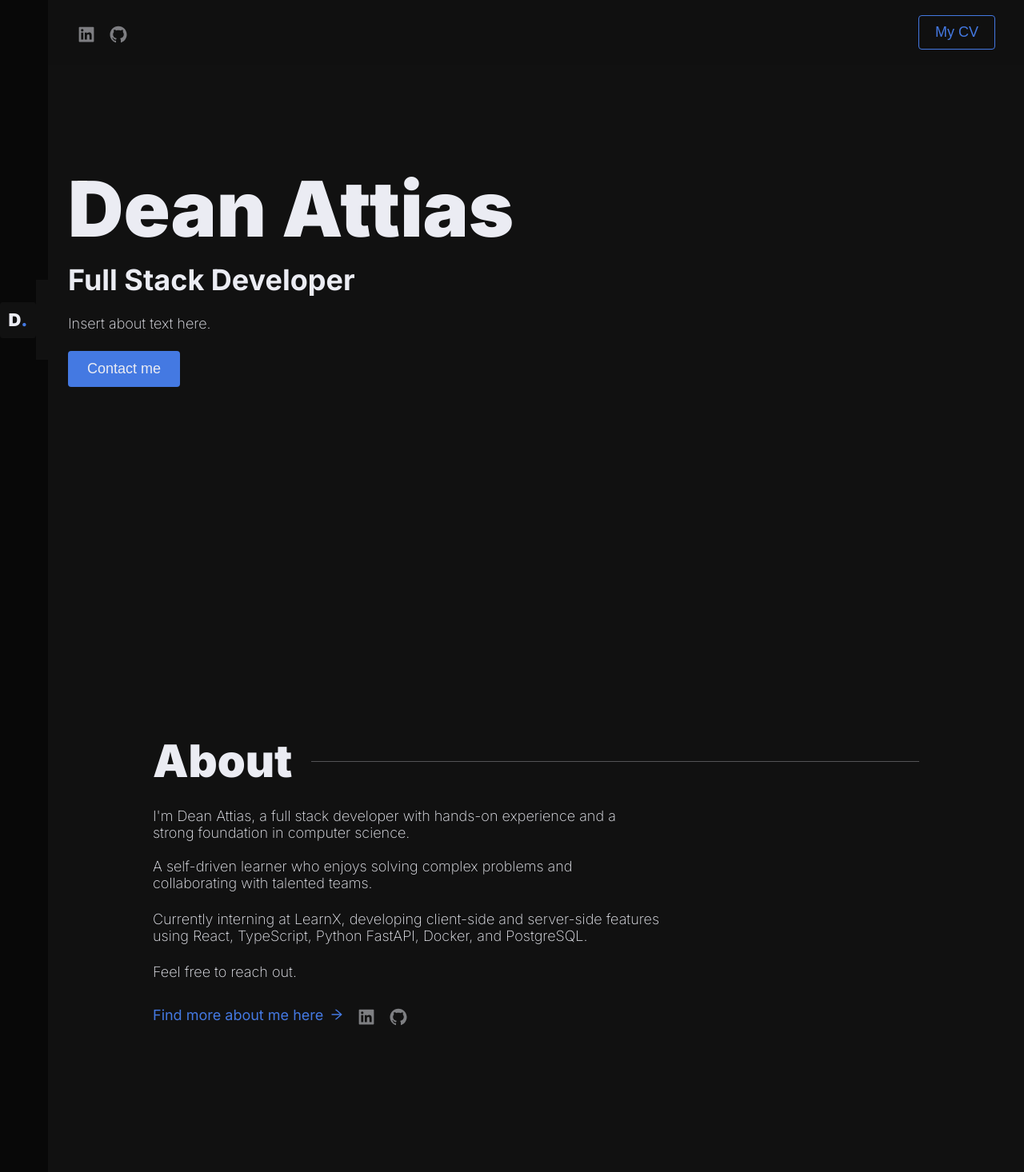
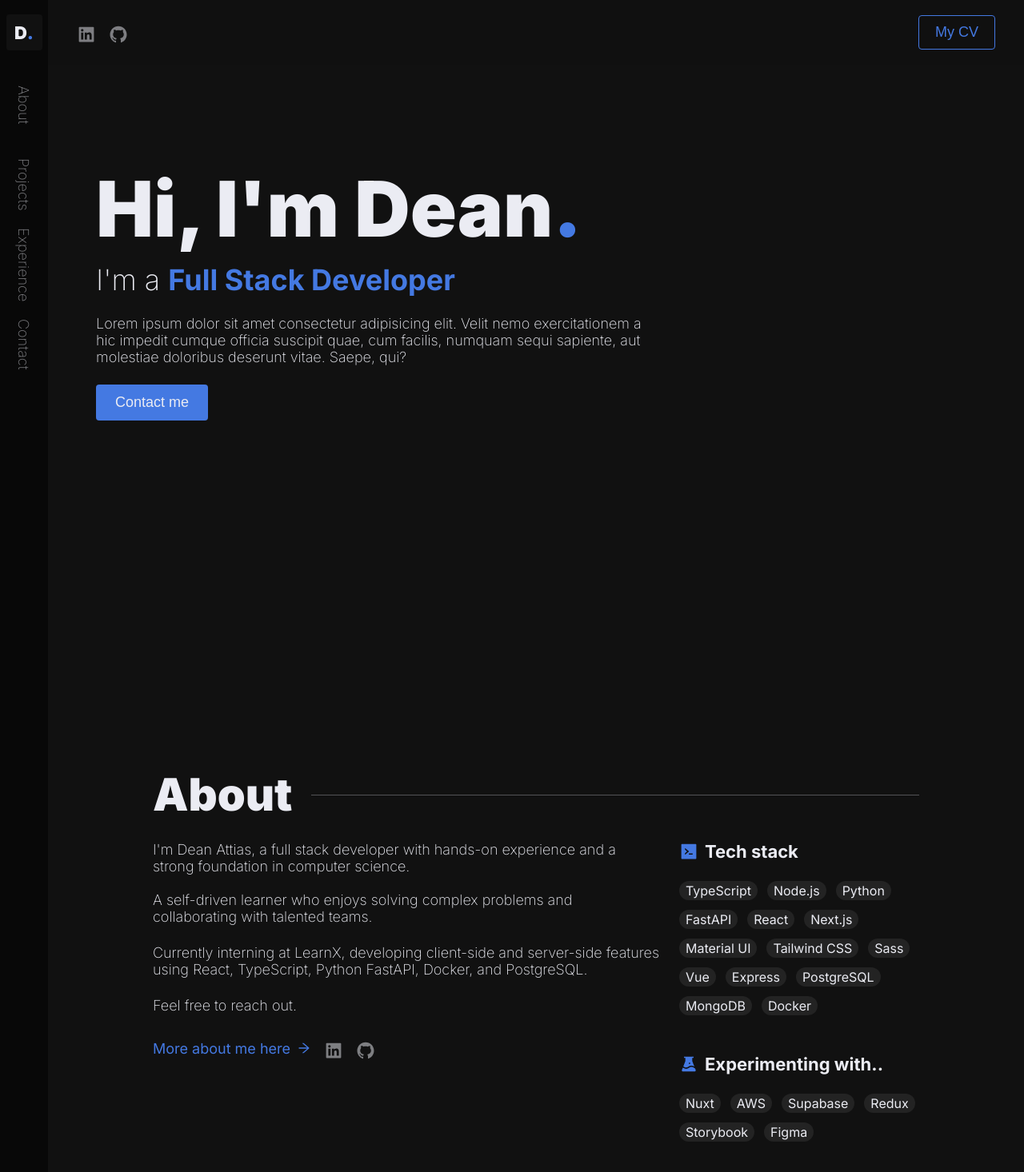
Before and after one commit to deanattias/deanattias.com, a Next.js app: page / in a window 1280 px wide. Shown: the top 1466 px of the page at 80% size. Built offline with nearby package versions, Linux system fonts and the light colour scheme.

Commit message:
add stats

```diff
--- a/app/components/about/About.tsx
+++ b/app/components/about/About.tsx
@@ -3,6 +3,7 @@ import Reveal from '../utils/Reveal';
 import SectionHeader from '../utils/SectionHeader';
 import styles from './About.module.scss';
 import SocialMediaLinks from '../nav/components/SocialMediaLinks';
+import Stats from './Stats';
 
 export default function About() {
   return (
@@ -32,13 +33,14 @@ export default function About() {
           <Reveal>
             <div className={styles.links}>
               <div className={styles.linksText}>
-                <span>Find more about me here</span>
+                <span>More about me here</span>
                 <AiOutlineArrowRight />
               </div>
               <SocialMediaLinks />
             </div>
           </Reveal>
         </div>
+        <Stats />
       </div>
     </section>
   );
--- /dev/null
+++ b/app/components/about/Stats.module.scss
@@ -0,0 +1,26 @@
+.stats {
+  position: relative;
+}
+
+.statColumn {
+  h4 {
+    display: flex;
+    align-items: center;
+
+    margin-bottom: 2.4rem;
+    span {
+      font-size: var(--text-md);
+      font-weight: bold;
+      position: relative;
+      margin-left: 0.8rem;
+    }
+  }
+}
+
+.statGrid {
+  display: flex;
+  flex-wrap: wrap;
+  gap: 1.2rem;
+
+  margin-bottom: 4.8rem;
+}
--- /dev/null
+++ b/app/components/about/Stats.tsx
@@ -0,0 +1,52 @@
+import { AiFillCode, AiFillExperiment } from 'react-icons/ai';
+import styles from './Stats.module.scss';
+import Reveal from '../utils/Reveal';
+
+export default function Stats() {
+  return (
+    <div className={styles.stats}>
+      <Reveal>
+        <div>
+          <div className={styles.statColumn}>
+            <h4>
+              <AiFillCode size="2.4rem" color="var(--brand)" />
+              <span>Tech stack</span>
+            </h4>
+            <div className={styles.statGrid}>
+              <span className="chip">TypeScript</span>
+              <span className="chip">Node.js</span>
+              <span className="chip">Python</span>
+              <span className="chip">FastAPI</span>
+              <span className="chip">React</span>
+              <span className="chip">Next.js</span>
+              <span className="chip">Material UI</span>
+              <span className="chip">Tailwind CSS</span>
+              <span className="chip">Sass</span>
+              <span className="chip">Vue</span>
+              <span className="chip">Express</span>
+              <span className="chip">PostgreSQL</span>
+              <span className="chip">MongoDB</span>
+              <span className="chip">Docker</span>
+            </div>
+          </div>
+        </div>
+      </Reveal>
+      <Reveal>
+        <div className={styles.statColumn}>
+          <h4>
+            <AiFillExperiment size="2.4rem" color="var(--brand)" />
+            <span>Experimenting with..</span>
+          </h4>
+          <div className={styles.statGrid}>
+            <span className="chip">Nuxt</span>
+            <span className="chip">AWS</span>
+            <span className="chip">Supabase</span>
+            <span className="chip">Redux</span>
+            <span className="chip">Storybook</span>
+            <span className="chip">Figma</span>
+          </div>
+        </div>
+      </Reveal>
+    </div>
+  );
+}
--- a/app/components/hero/Hero.module.scss
+++ b/app/components/hero/Hero.module.scss
@@ -9,7 +9,7 @@
   }
 }
 
-.copyWrapper {
+.wrapper {
   position: relative;
   z-index: 10;
 
@@ -39,7 +39,7 @@
 
   span {
     font-weight: bold;
-    columns: var(--brand);
+    color: var(--brand);
   }
 }
 
--- a/app/components/hero/Hero.tsx
+++ b/app/components/hero/Hero.tsx
@@ -5,19 +5,19 @@ import styles from './Hero.module.scss';
 
 export default function Hero() {
   return (
-    <section className={`seciton-wrapper ${styles.hero}`}>
+    <section className={`section-wrapper ${styles.hero}`}>
       <div className={styles.heroGrid}>
-        <div className={styles.copyWrapper}>
+        <div className={styles.wrapper}>
           <Reveal>
-            <h1 className={styles.title}>Dean Attias</h1>
+            <h1 className={styles.title}>Hi, I&apos;m Dean<span>.</span></h1>
           </Reveal>
           <Reveal>
             <h2 className={styles.subtitle}>
-              <span>Full Stack Developer</span>
+              I&apos;m a <span>Full Stack Developer</span>
             </h2>
           </Reveal>
           <Reveal>
-            <p className={styles.about}>Insert about text here.</p>
+            <p className={styles.about}>Lorem ipsum dolor sit amet consectetur adipisicing elit. Velit nemo exercitationem a hic impedit cumque officia suscipit quae, cum facilis, numquam sequi sapiente, aut molestiae doloribus deserunt vitae. Saepe, qui?</p>
           </Reveal>
           <Reveal>
             <StandardButton
--- a/app/components/nav/SideBar.module.scss
+++ b/app/components/nav/SideBar.module.scss
@@ -9,7 +9,7 @@
   z-index: 20;
 
   display: flex;
-  font-display: column;
+  flex-direction: column;
   align-items: center;
   overflow-y: scroll;
 
--- a/app/globals.css
+++ b/app/globals.css
@@ -58,11 +58,11 @@ a {
   .section-wrapper {
     padding: 7.2rem 2.4rem;
   }
+}
 
-  .chip {
-    font-size: var(--text-xs);
-    background: var(--background-light);
-    padding: 0.2rem 0.8rem;
-    border-radius: 999px;
-  }
+.chip {
+  font-size: var(--text-xs);
+  background: var(--background-light);
+  padding: 0.2rem 0.8rem;
+  border-radius: 999px;
 }
```
